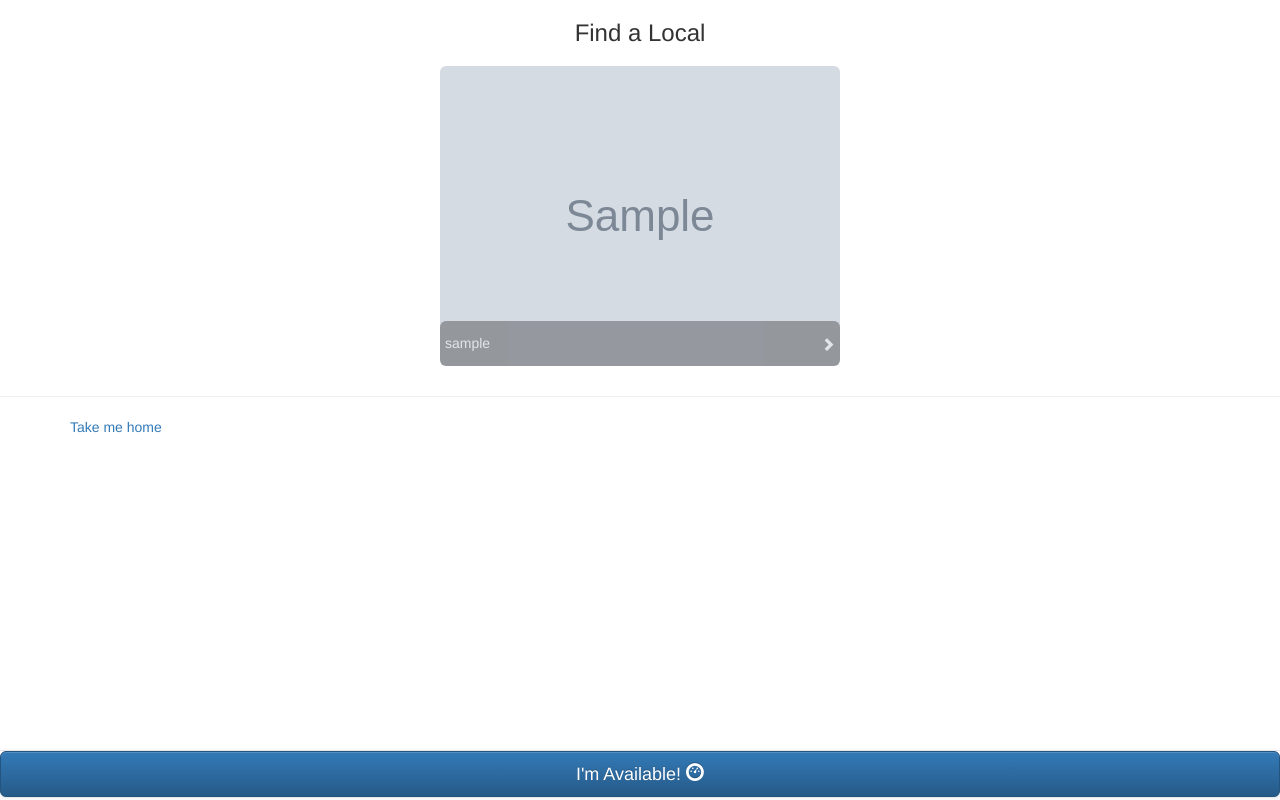
After one commit to austinhulak/meetme, a Django app: page /category/1/ in a window 1280 px wide. The commit adds this page. Run offline with Django 3.2, Linux system fonts and the light colour scheme; a user stored in the database is signed in; data comes from the database, SQL or seed files in the repository; tables that the repository leaves empty hold one stand-in row (values such as "Sample post"); grey boxes marked "Sample" are stand-in pictures; some libraries are stand-ins or nearby versions.

Commit message:
category page, dynamic update for available times

```diff
--- /dev/null
+++ b/meetme/templates/meetme/category.html
@@ -0,0 +1,99 @@
+<!DOCTYPE html>
+<html lang="en">
+    <head>
+        <title>MeetMe | It's Saturday Night... Let's Do Something Cool</title>
+
+        <meta name="viewport" content="width=device-width, initial-scale=1.0">
+        <!-- Latest compiled and minified CSS -->
+        <link rel="stylesheet" href="http://netdna.bootstrapcdn.com/bootstrap/3.0.2/css/bootstrap.min.css">
+
+        <!-- Optional theme -->
+        <link rel="stylesheet" href="http://netdna.bootstrapcdn.com/bootstrap/3.0.2/css/bootstrap-theme.min.css">
+
+        <!-- Latest compiled and minified JavaScript -->
+        <script src="//ajax.googleapis.com/ajax/libs/jquery/2.0.3/jquery.min.js"></script>
+        <script src="http://netdna.bootstrapcdn.com/bootstrap/3.0.2/js/bootstrap.min.js"></script>
+
+    </head>
+
+    <body>
+        <div id="body-content" class="container">
+            <style>
+                .col-xs-12 {
+                    padding:10px;
+                }
+                .col-centered{
+                    float: none;
+                    margin: 0 auto;
+                }
+                .photo {
+                    position: relative;
+                    margin: 0 auto;
+                    display: table;
+                }
+                div.imageSub { position: relative; }
+                div.imageSub img { z-index: 1; }
+                div.imageSub div {
+                    position: absolute;
+                    width:100%;
+                    bottom: 0;
+                    padding: 5px;
+                }
+                div.imageSub div.blackbg {
+                    z-index: 2;
+
+                    background-color: #000;
+                    -ms-filter: "progid:DXImageTransform.Microsoft.Alpha(Opacity=50)";
+                    filter: alpha(opacity=30);
+                    opacity: 0.3;
+                }
+                div.imageSub div.label {
+                    z-index: 3;
+                    color:white;
+                    text-align: left;
+                }
+                .pull-left {
+                    float: left !important;
+                }
+                .image-text {
+                    z-index:100;
+                    position:absolute;
+                    color:white;
+                    font-weight:bold;
+                }
+
+            </style>
+            <nav class="navbar navbar-default navbar-fixed-bottom" role="navigation">
+            <button id="local" type="button" class="btn btn-primary btn-lg btn-block">I'm Available! <span class="glyphicon glyphicon-dashboard"></span></button>
+            </nav>
+            <h3 class="text-center">Find a Local</h3>
+
+            <div class="row">
+
+		{% for person in people %}
+
+                <div class="col-xs-12">
+                    <div class="imageSub photo col-centered">
+                        <a href="{% url "profile" person.id %}">
+
+                            <img src="{{ person.image_url }}" class="img-responsive img-rounded" alt="Responsive image">
+                            <div class="blackbg img-rounded">
+                                <h5 style="color:white; opacity:1;">{{ person }}<span class="pull-right glyphicon glyphicon-chevron-right"></span></h5>
+                            </div>
+                        </a>
+                    </div>
+                </div>
+
+		{% empty %}
+
+		No users found :(
+
+		{% endfor %}
+            </div>
+        </div>
+        <hr />
+        <div id="footer-content" class="container">
+            <a href="/">Take me home</a>
+        </div>
+    </body>
+</html>
--- a/meetme/templates/meetme/profile.html
+++ b/meetme/templates/meetme/profile.html
@@ -33,9 +33,9 @@
    </div>
    <div class="row text-center">
       <div class="btn-group">
-         <button type="button" class="btn btn-default">Sat. Evening</button>
-         <button type="button" class="btn btn-default">Sun. Morning</button>
-         <button type="button" class="btn btn-default">Sun. Afternoon</button>
+	{% for time in available_times %}
+         <button type="button" class="btn btn-default">{{ time }}</button>
+	{% endfor %}
       </div>
    </div>
    <div class="row text-center">
--- a/meetme/views.py
+++ b/meetme/views.py
@@ -4,7 +4,7 @@ from django.core.urlresolvers import reverse
 from django.http import HttpResponseRedirect, HttpResponse
 from django.shortcuts import render_to_response
 from django.template import RequestContext
-
+from utils.time import get_available_times
 from meetme.models import Account, Category, Reservation, Review
 
 
@@ -44,6 +44,7 @@ def profile(request, profile_id):
     context = {
           'user': user,
           'reviews': reviews,
+	  'available_times': get_available_times(),
     }
 
     return render_to_response('meetme/profile.html',
--- /dev/null
+++ b/utils/time.py
@@ -0,0 +1,54 @@
+import datetime
+
+days = ['Mon.', 'Tues.', 'Wed.', 'Thurs', 'Fri.', 'Sat.', 'Sun.']
+
+def get_available_times():
+	now = datetime.datetime.today()
+	day = now.weekday()
+	time_rng = get_time_range(now)
+
+	available = ['{} {}'.format(days[day], time_rng)]
+	for i in range(2):
+		[next, next_day, next_rng] = get_next_time_range(day, time_rng)
+		day = next_day
+		time_rng = next_rng
+		available.append(next)
+
+	return available
+
+def get_time_range(time):
+	hr = time.hour
+	rng = None
+
+	if (hr < 13):
+		rng = 'morning'
+	elif (hr < 17):
+		rng = 'afternoon'
+	else:
+		rng = 'evening'
+
+	return rng
+
+
+def get_next_time_range(day, time_rng):
+	next = None
+	tomorrow = (day + 1) % 7
+
+	if (time_rng == 'morning'):
+		next_day = day
+		next_rng = 'afternoon'
+	elif (time_rng == 'afternoon'):
+		next_day = day
+		next_rng = 'evening'
+	else:
+		next_day = tomorrow
+		next_rng = 'morning'
+
+	next = '{} {}'.format(days[next_day], next_rng)
+	return [next, next_day, next_rng]
+
+
+if (__name__ == '__main__'):
+	avail = get_available_times()
+	for a in avail:
+		print(a)
```
